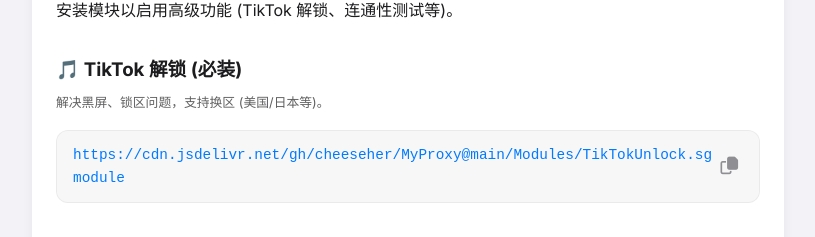
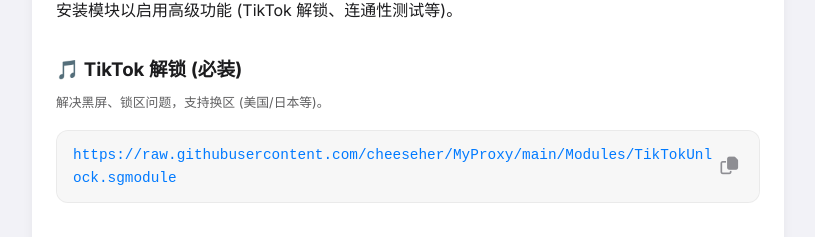
Before and after one commit to cheeseher/MyProxy, a plain HTML site: page website/index.html in a window 1280 px wide. Shown: the part 3734-3971 px from the top of the page, without its empty margins (232-1047 px from the left). Drawn offline with Linux system fonts and the light colour scheme.

Commit message:
Docs: 同步网站上的 TikTok 模块下载链接为 GitHub Raw (避免 CDN 缓存旧版)

```diff
--- a/website/index.html
+++ b/website/index.html
@@ -300,7 +300,7 @@
                 <div class="module-install">
                     <div class="code-block">
                         <code
-                            id="tiktok-url">https://cdn.jsdelivr.net/gh/cheeseher/MyProxy@main/Modules/TikTokUnlock.sgmodule</code>
+                            id="tiktok-url">https://raw.githubusercontent.com/cheeseher/MyProxy/main/Modules/TikTokUnlock.sgmodule</code>
                         <button class="copy-btn" onclick="copyModuleUrl('tiktok-url')" title="复制">
                             <i class="fa-regular fa-copy"></i>
                         </button>
```
Also changed, not shown: 1 other file.
